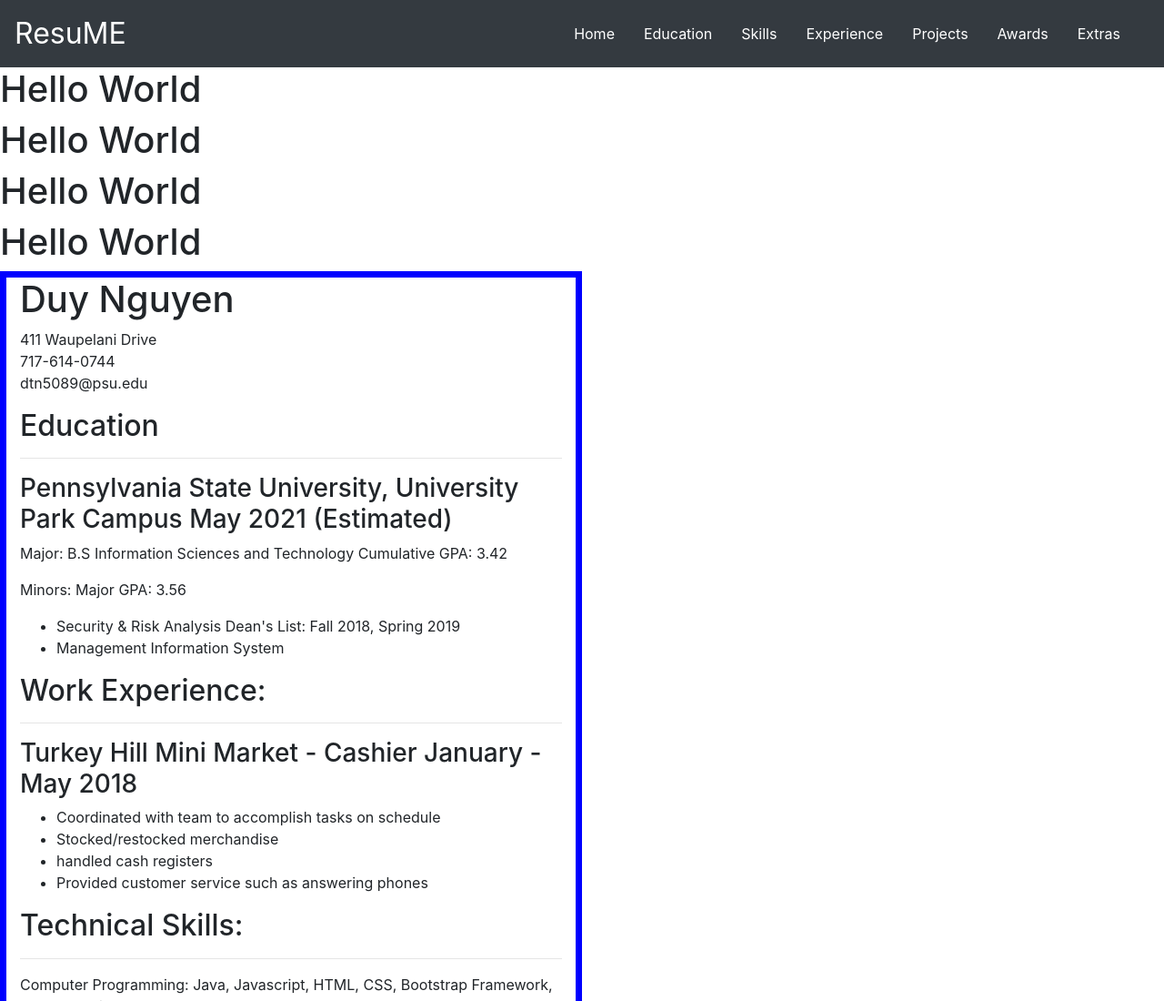
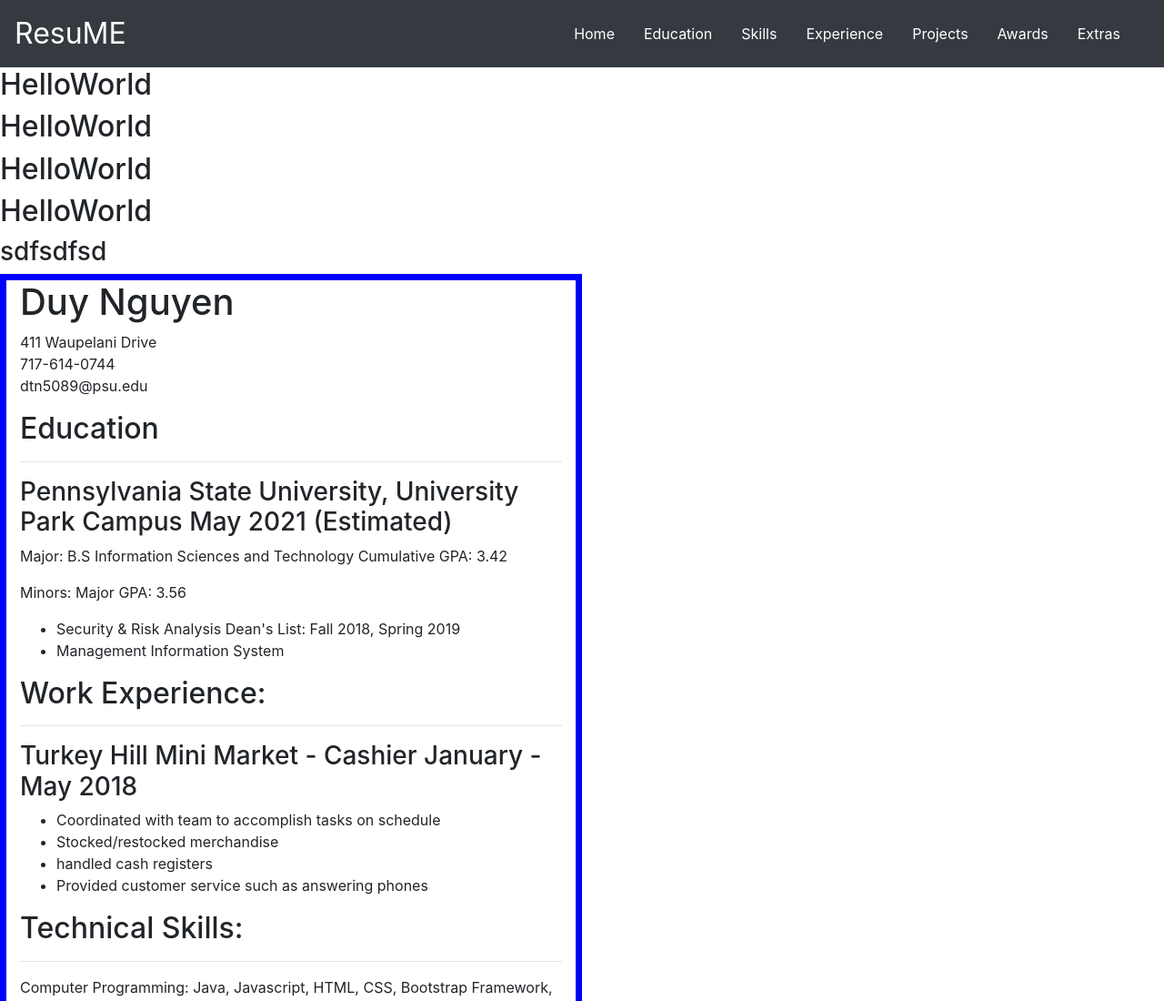
Before and after one commit to dtn9197/IST256-ResuMe, a plain HTML site: page homepage.html in a window 1280 px wide. Shown: the top 1100 px of the page at 91% size. Drawn offline with nearby package versions, Linux system fonts and the light colour scheme.

Commit message:
commit on 'master'

```diff
--- a/homepage.html
+++ b/homepage.html
@@ -48,10 +48,12 @@
                 </li>
             </ul>
         </nav>
-        <h1>Hello World</h1>
-        <h1>Hello World</h1>
-        <h1>Hello World</h1>
-        <h1>Hello World</h1>
+        <h2>HelloWorld</h2>
+        <h2>HelloWorld</h2>
+        <h2>HelloWorld</h2>
+        <h2>HelloWorld</h2>
+        <h3>sdfsdfsd</h3>
+
         <div class="container-fluid">
             <div class="row">
                 <div class="col-6" id="resume">
```
